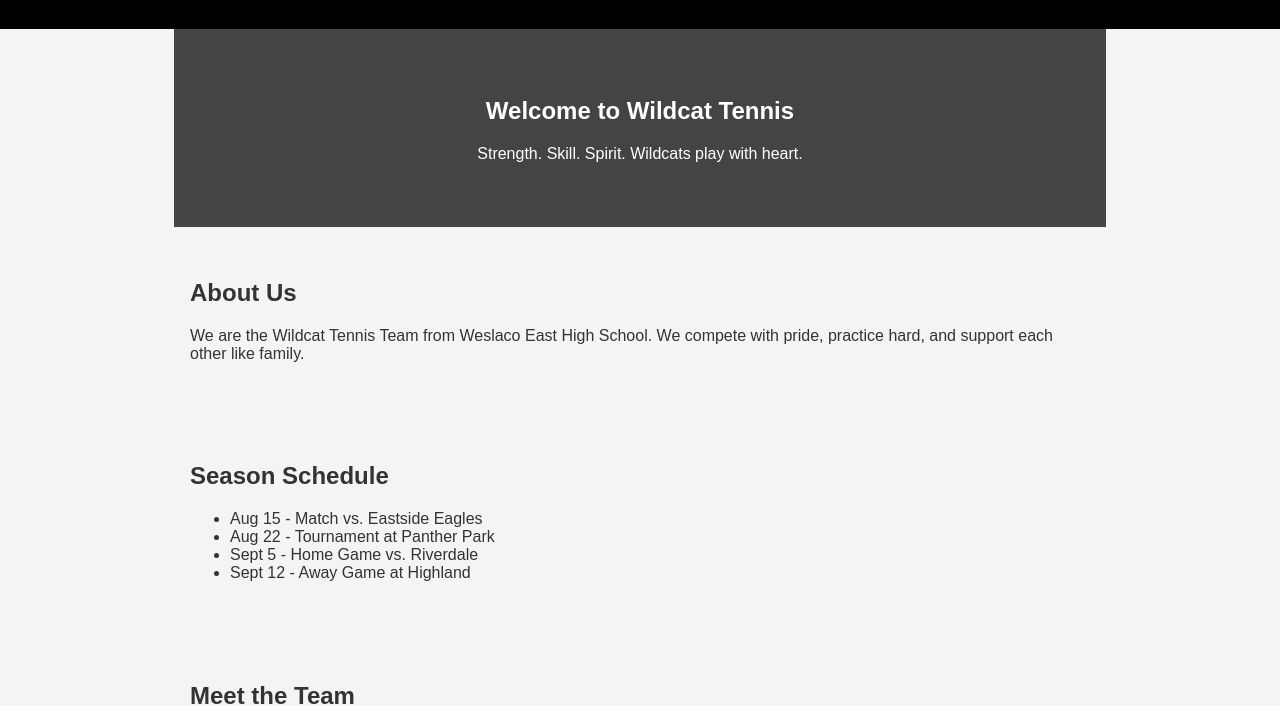
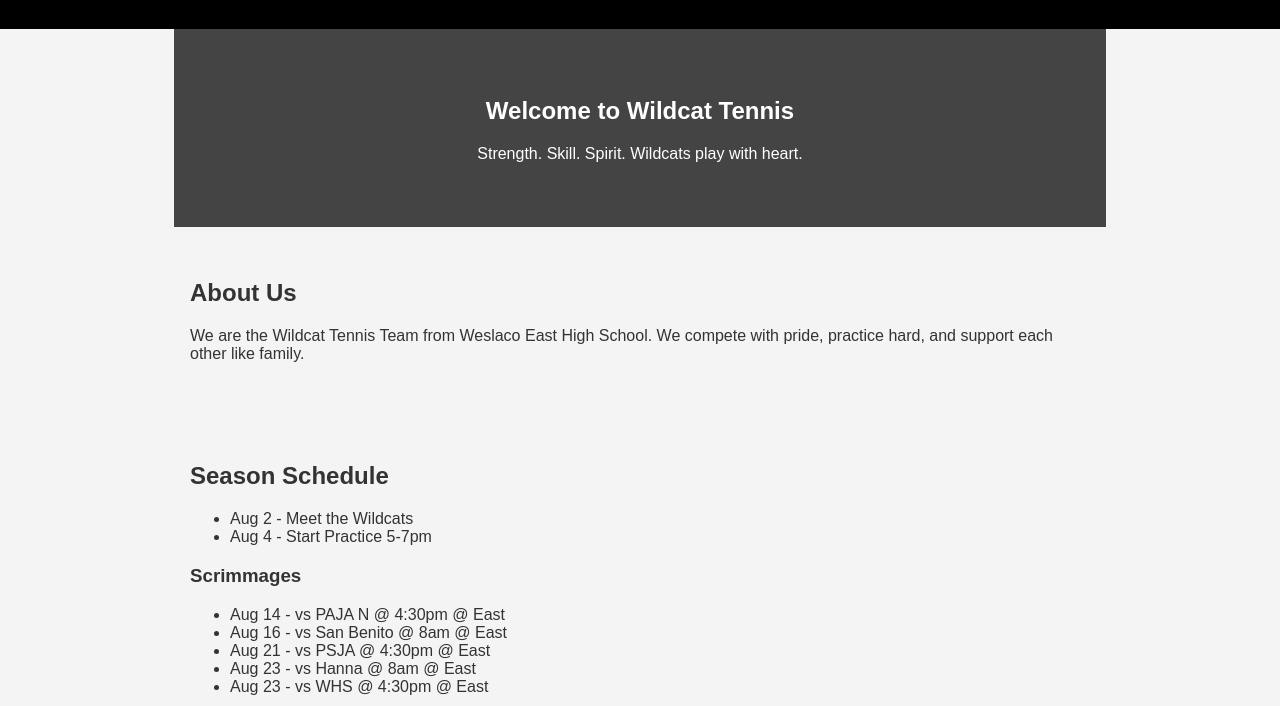
Before and after one commit to p46l0/wehs-tennis, a plain HTML site: page index.html in a window 1280 px wide. Shown: the part 118-824 px from the top of the page. Drawn offline with Linux system fonts and the light colour scheme; a script that the page names is missing.

Commit message:
Update index.html

```diff
--- a/index.html
+++ b/index.html
@@ -1,10 +1,10 @@
 <!DOCTYPE html>
 <html lang="en">
 <head>
-  <meta charset="UTF-8">
-  <meta name="viewport" content="width=device-width, initial-scale=1.0">
+  <meta charset="UTF-8" />
+  <meta name="viewport" content="width=device-width, initial-scale=1" />
   <title>Wildcat Tennis Team</title>
-  <link rel="stylesheet" href="style.css">
+  <link rel="stylesheet" href="style.css" />
 </head>
 <body>
 
@@ -34,10 +34,17 @@
   <section id="schedule">
     <h2>Season Schedule</h2>
     <ul>
-      <li>Aug 15 - Match vs. Eastside Eagles</li>
-      <li>Aug 22 - Tournament at Panther Park</li>
-      <li>Sept 5 - Home Game vs. Riverdale</li>
-      <li>Sept 12 - Away Game at Highland</li>
+      <li>Aug 2 - Meet the Wildcats</li>
+      <li>Aug 4 - Start Practice 5-7pm</li>
+    </ul>
+
+    <h3>Scrimmages</h3>
+    <ul>
+      <li>Aug 14 - vs PAJA N @ 4:30pm @ East</li>
+      <li>Aug 16 - vs San Benito @ 8am @ East</li>
+      <li>Aug 21 - vs PSJA @ 4:30pm @ East</li>
+      <li>Aug 23 - vs Hanna @ 8am @ East</li>
+      <li>Aug 23 - vs WHS @ 4:30pm @ East</li>
     </ul>
   </section>
 
@@ -49,10 +56,7 @@
   <section id="gallery">
     <h2>Photo Gallery</h2>
     <p>Follow us on Instagram for match highlights and behind-the-scenes action:</p>
-
-    <!-- Instagram Embed Example -->
     <blockquote class="instagram-media" data-instgrm-permalink="https://www.instagram.com/p/POST_ID_HERE/" data-instgrm-version="14" style="margin:auto;"></blockquote>
-
     <script async src="//www.instagram.com/embed.js"></script>
   </section>
 
```
